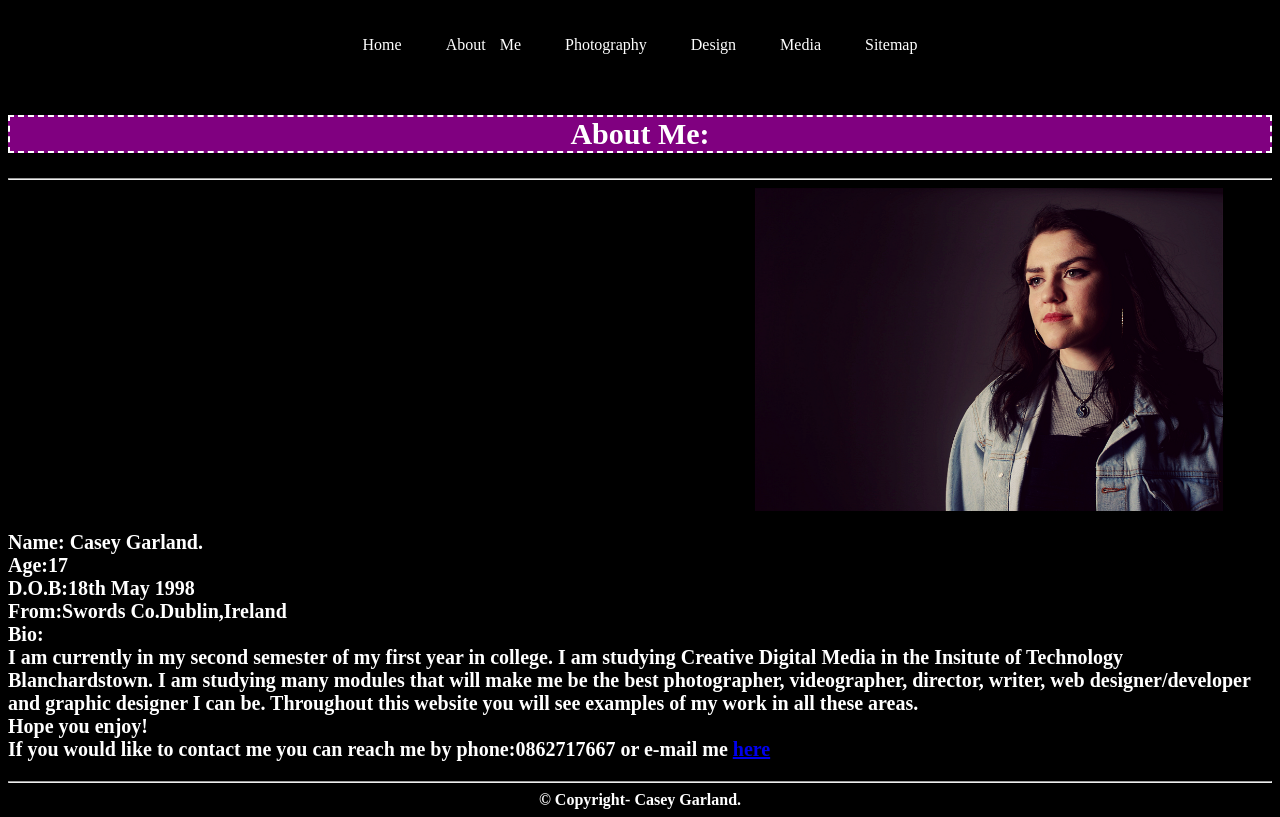
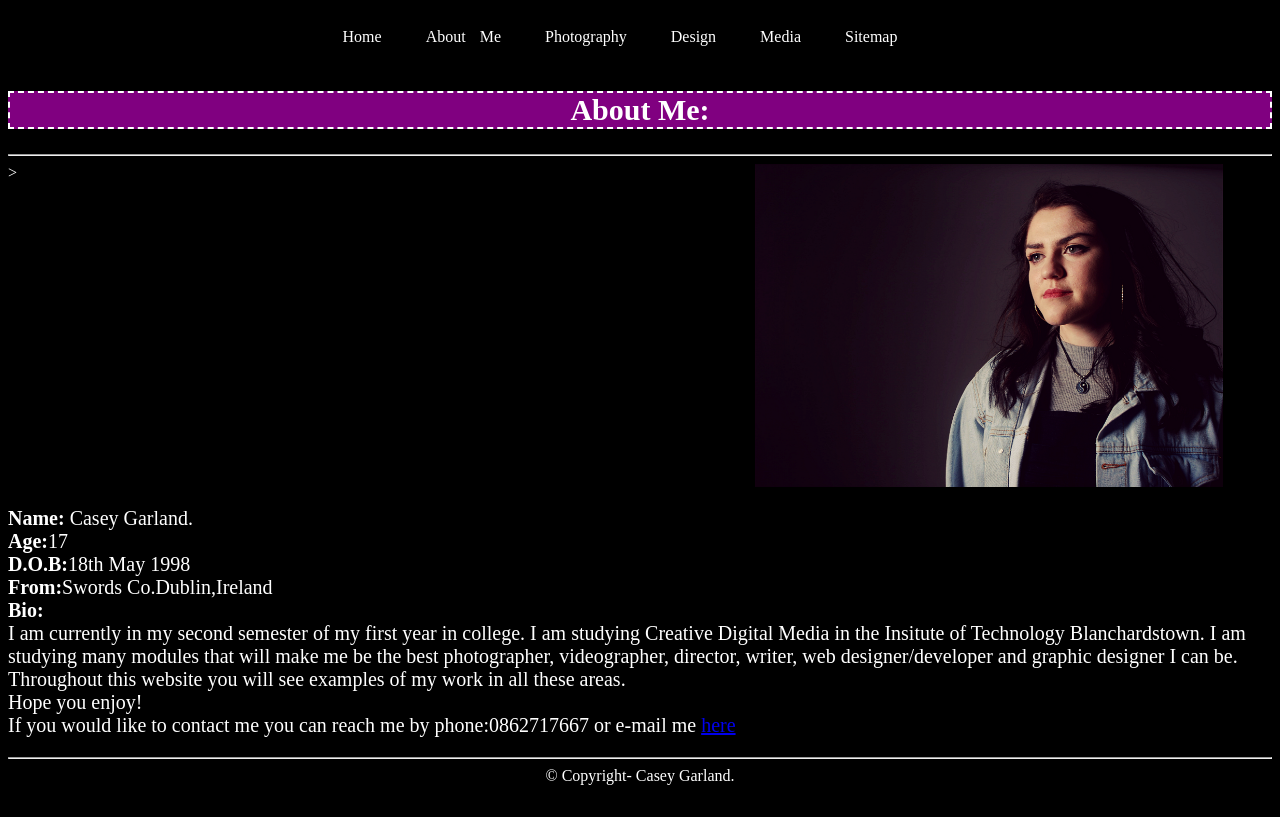
Before and after one commit to caseygarland98/weddevassign1, a plain HTML site: page aboutme.html in a window 1280 px wide. Drawn offline with Linux system fonts and the light colour scheme; files whose address does not match are found by name.

Commit message:
Update aboutme.html

```diff
--- a/aboutme.html
+++ b/aboutme.html
@@ -1,29 +1,29 @@
 <!DOCTYPE html>
 <html>
 <head>
-<title> about me.</title>
-<link rel="stylesheet" type"text/css" href="stylesheet.css">
+<title> home page.</title>
+<link rel="stylesheet" type="text/css" href="stylesheet.css">
 </head>
 <div class="header">
 <header >
 <div class="nav">
-<ul>
+<nav>
 <a href="index.html">Home</a>
 <a href="aboutme.html">about me</a>
 <a href="photogwork.html">photography</a>
 <a href="designwork.html">design</a>
 <a href="mediawork.html">media</a>
 <a href="sitemap.html">sitemap</a>
-</ul>
+</nav>
 </div>
 </header>
 </div>
+<body>
 <div class="aboutbody">
-<body>
-<h2> <strong>About Me:<strong> </h2>
+<h2><strong>About Me:</strong></h2>
 <hr>
 <div class="profilepic">
-<img src="file:///H:/webdevassign1/images/profileimg.png" alt="profilepic" width="566" height="323">
+<img src="images/profileimg.png" alt="profilepic" width="566" height="323">>
 
 
 <div class="aboutmepara">
@@ -47,8 +47,8 @@ or e-mail me
 </p>
 </div>
 </div>
+</div>
 </body>
-</div>
 
 <hr>
 <footer>
```
